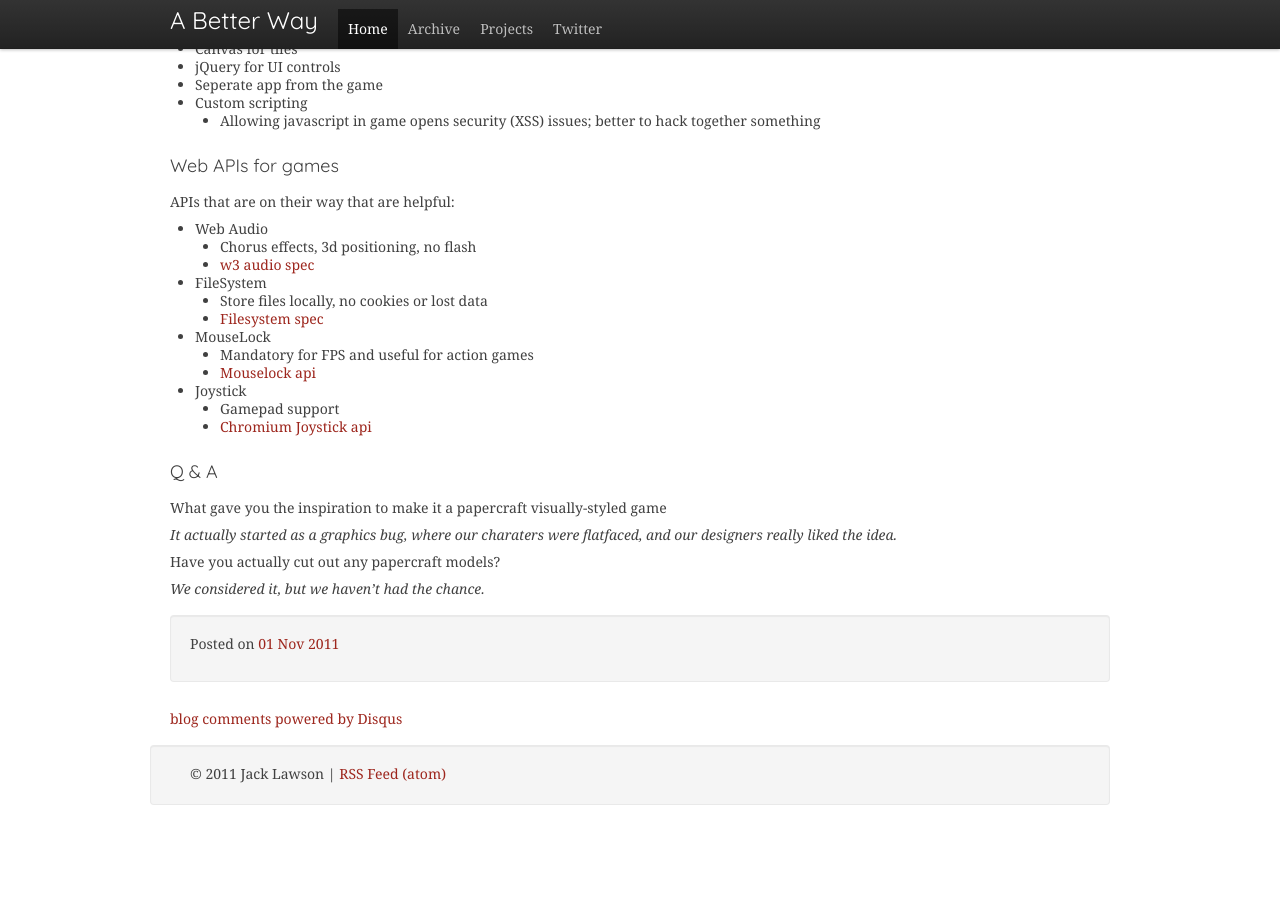
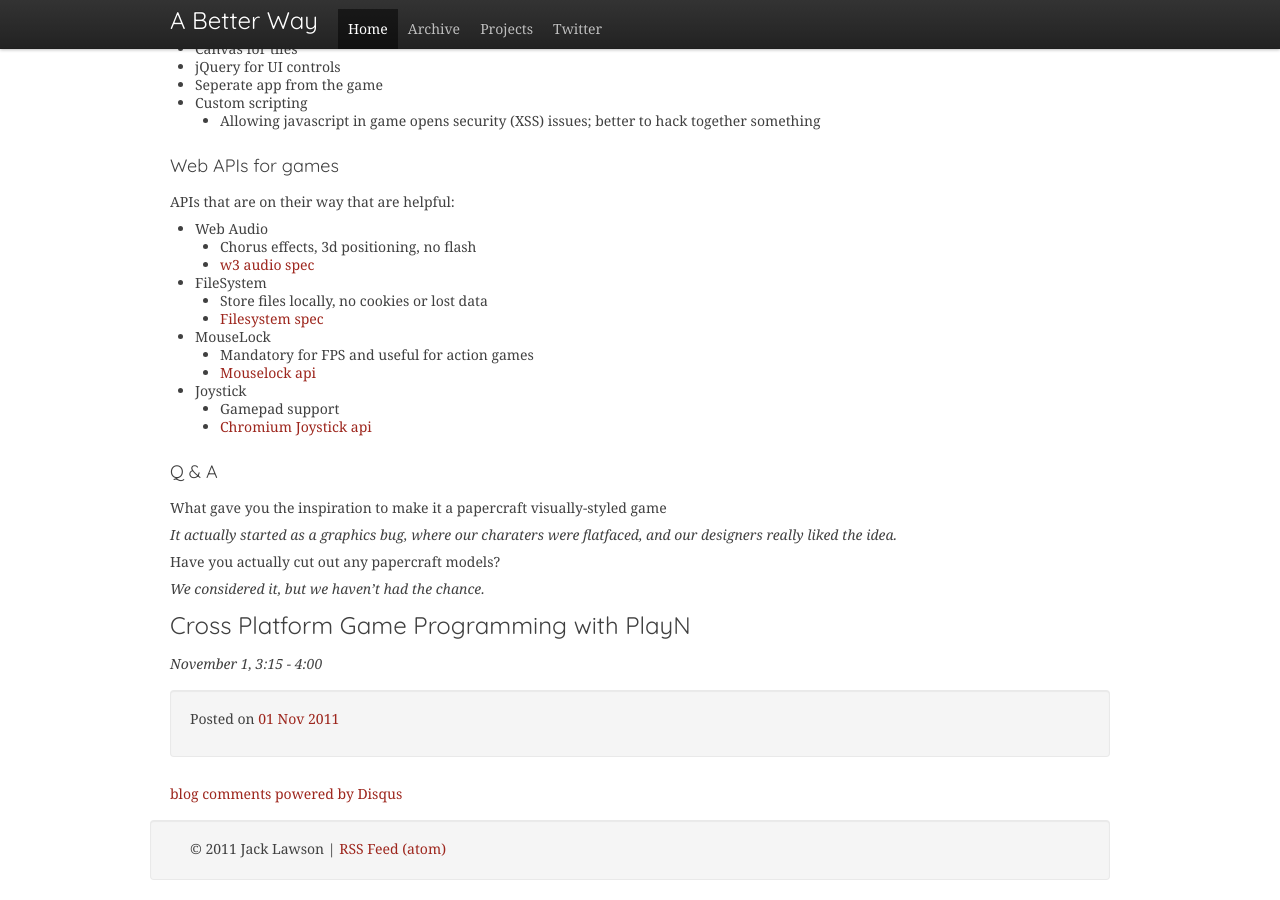
Before and after one commit to ajacksified/ajacksified.github.com, a Jekyll site: the page built from _posts/2011-11-01-new-game-conf-liveblog.markdown, in a window 1280 px wide and 900 px high, scrolled down 9318 px. Built offline with Jekyll 4.4.1, drawn with Linux system fonts in a browser that asks for light colours; nearby versions of some CDN libraries; some web fonts are replaced; Markdown is read by kramdown in place of the engine named in the settings; comment, search, counter and statistics services are not loaded; before the commit the page ends 10143 px from its top, so only the background shows below that.

Commit message:
Session 4

```diff
--- a/_posts/2011-11-01-new-game-conf-liveblog.markdown
+++ b/_posts/2011-11-01-new-game-conf-liveblog.markdown
@@ -557,6 +557,7 @@ accellerated. SONAR was 2D, wanted to move to 3D
 * Use Chrome debugger to watch memory
 * "private globals" as such:
 
+
     var math_library = (function(){
       // private "global" variable for math library
       var tmp = vec3.create();
@@ -653,3 +654,7 @@ and our designers really liked the idea.*
 Have you actually cut out any papercraft models?
 
 *We considered it, but we haven't had the chance.*
+
+## Cross Platform Game Programming with PlayN
+
+*November 1, 3:15 - 4:00*
```
